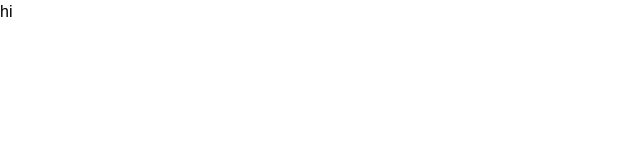
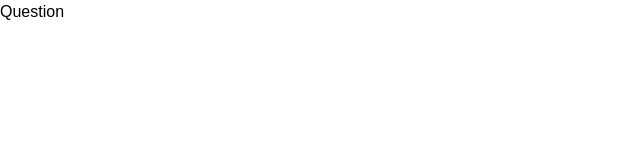
Before and after one commit to qorbaxk/marvel-mbti, a React (Create React App) app: page /question in a window 1280 px wide. Shown: the top 160 px of the page, without its empty margins (0-640 px from the left). Built offline with nearby package versions, Linux system fonts and the light colour scheme; a web font is replaced by a local one.

Commit message:
[:sparkles:] 기본 페이지 셋팅

```diff
--- a/package.json
+++ b/package.json
@@ -12,6 +12,7 @@
     "@types/react-dom": "^18.0.11",
     "react": "^18.2.0",
     "react-dom": "^18.2.0",
+    "react-router-dom": "^6.10.0",
     "react-scripts": "5.0.1",
     "typescript": "^4.9.5",
     "web-vitals": "^2.1.4"
--- a/src/App.tsx
+++ b/src/App.tsx
@@ -1,8 +1,16 @@
 import React from 'react'
 import './App.css'
+import { Route, Routes } from 'react-router-dom'
+import { Home, Question, Result } from './pack'
 
 function App() {
-  return <div>hi</div>
+  return (
+    <Routes>
+      <Route path="/" element={<Home/>}/>
+      <Route path="/question" element={<Question/>}/>
+      <Route path="/result/:id" element={<Result/>}/>
+    </Routes>
+  )
 }
 
 export default App
--- a/src/index.tsx
+++ b/src/index.tsx
@@ -1,10 +1,11 @@
 import React from 'react'
 import ReactDOM from 'react-dom/client'
 import App from './App'
+import { BrowserRouter } from 'react-router-dom'
 
 const root = ReactDOM.createRoot(document.getElementById('root') as HTMLElement)
 root.render(
-  <React.StrictMode>
+  <BrowserRouter>
     <App />
-  </React.StrictMode>,
+  </BrowserRouter>,
 )
--- /dev/null
+++ b/src/pack.tsx
@@ -0,0 +1,3 @@
+export { default as Home } from './router/Home'
+export { default as Question } from './router/Question'
+export { default as Result } from './router/Result'
--- /dev/null
+++ b/src/router/Home.tsx
@@ -0,0 +1,9 @@
+import React from 'react'
+
+const Home = () => {
+  return (
+    <div>Home</div>
+  )
+}
+
+export default Home
--- /dev/null
+++ b/src/router/Question.tsx
@@ -0,0 +1,9 @@
+import React from 'react'
+
+const Question = () => {
+  return (
+    <div>Question</div>
+  )
+}
+
+export default Question
--- /dev/null
+++ b/src/router/Result.tsx
@@ -0,0 +1,9 @@
+import React from 'react'
+
+const Result = () => {
+  return (
+    <div>Result</div>
+  )
+}
+
+export default Result
```
Also changed, not shown: 1 other file (tests, documents, lock files or other folders).
